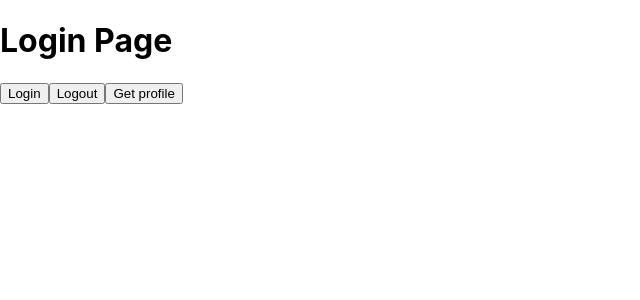
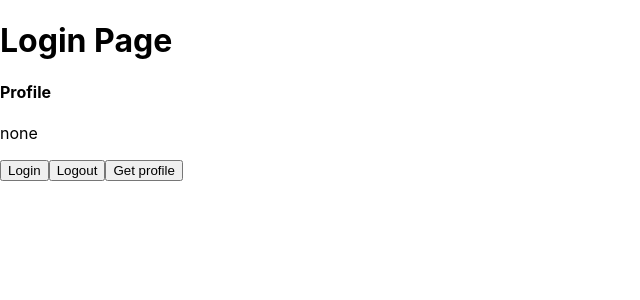
Before and after one commit to huynguyen2k/next-auth, a Next.js app: page /login in a window 1280 px wide. Shown: the top 300 px of the page, without its empty margins (0-640 px from the left). Built offline with nearby package versions, Linux system fonts and the light colour scheme.

Commit message:
Add useAuth hook

```diff
--- /dev/null
+++ b/hooks/index.ts
@@ -0,0 +1 @@
+export * from './useAuth';
--- /dev/null
+++ b/hooks/useAuth.ts
@@ -0,0 +1,32 @@
+import useSWR from 'swr';
+import { PublicConfiguration } from 'swr/dist/types';
+import { authApi } from '../api-client';
+
+export interface LoginPayload {
+  username: string;
+  password: string;
+}
+
+export function useAuth(options?: Partial<PublicConfiguration>) {
+  const { data, error, mutate, isValidating } = useSWR<any>('/profile', {
+    revalidateIfStale: true,
+    revalidateOnMount: true,
+    revalidateOnFocus: false,
+    revalidateOnReconnect: false,
+    shouldRetryOnError: false,
+    dedupingInterval: 60 * 60 * 1000,
+    ...options,
+  });
+
+  const login = async (data: LoginPayload) => {
+    await authApi.login(data);
+    await mutate();
+  };
+
+  const logout = async () => {
+    await authApi.logout();
+    mutate(null, { revalidate: false });
+  };
+
+  return { data, error, isValidating, login, logout };
+}
--- a/pages/login.tsx
+++ b/pages/login.tsx
@@ -1,17 +1,18 @@
 import * as React from 'react';
 import { authApi } from '../api-client';
+import { useAuth } from '../hooks';
 
 export interface LoginPageProps {}
 
 function LoginPage(props: LoginPageProps) {
+  const { data: profile, login, logout } = useAuth({ revalidateOnMount: false });
+
   const handleLoginClick = async () => {
     try {
-      const loginPayload = {
+      await login({
         username: 'test123',
         password: 'test123',
-      };
-
-      await authApi.login(loginPayload);
+      });
     } catch (error) {
       console.log('Failed to login: ', error);
     }
@@ -19,7 +20,7 @@ function LoginPage(props: LoginPageProps) {
 
   const handleLogoutClick = async () => {
     try {
-      await authApi.logout();
+      await logout();
     } catch (error) {
       console.log('Failed to logout: ', error);
     }
@@ -37,6 +38,11 @@ function LoginPage(props: LoginPageProps) {
     <div>
       <h1>Login Page</h1>
 
+      <div>
+        <h4>Profile</h4>
+        <p>{profile ? JSON.stringify(profile) : 'none'}</p>
+      </div>
+
       <button onClick={handleLoginClick}>Login</button>
       <button onClick={handleLogoutClick}>Logout</button>
       <button onClick={handleGetProfileClick}>Get profile</button>
```
